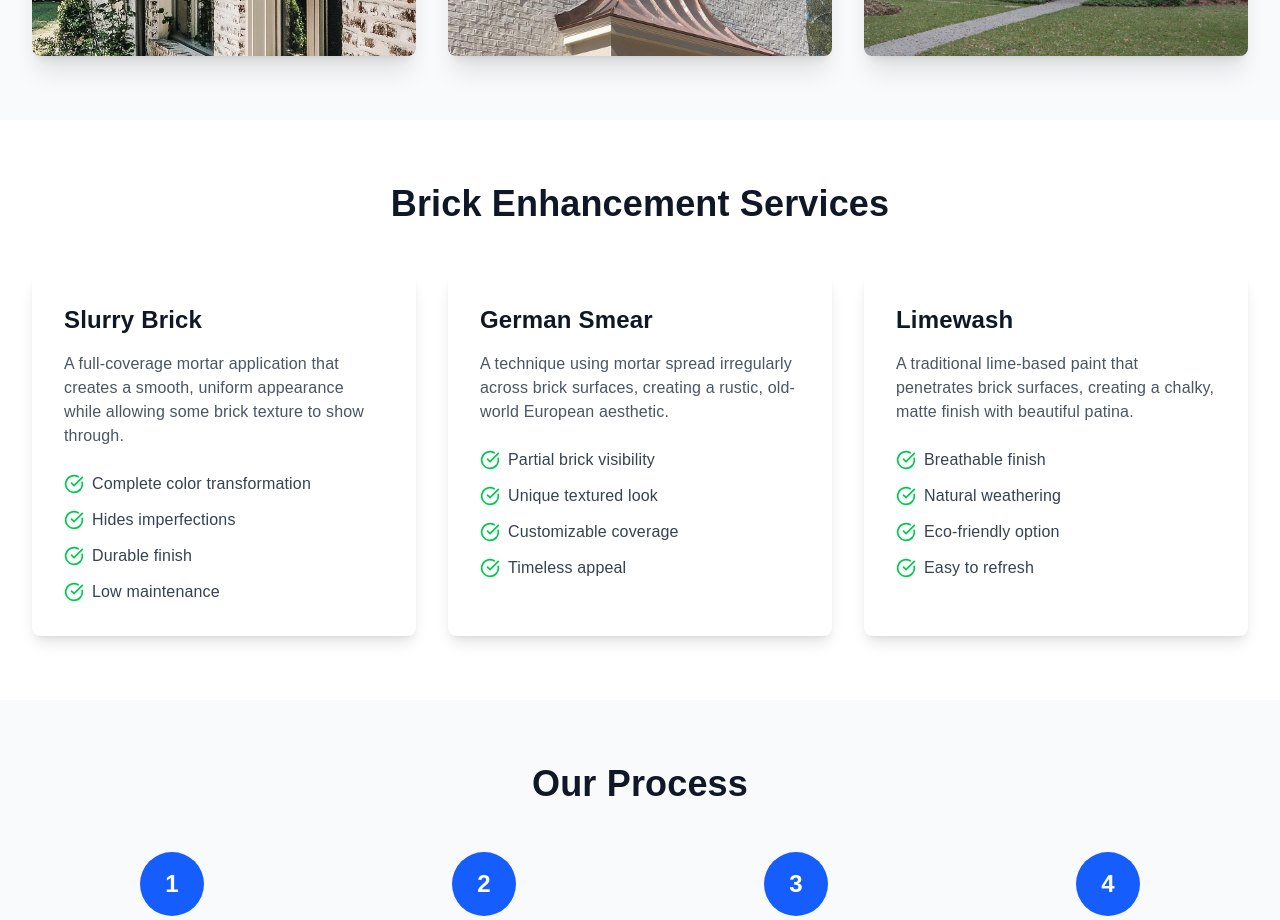
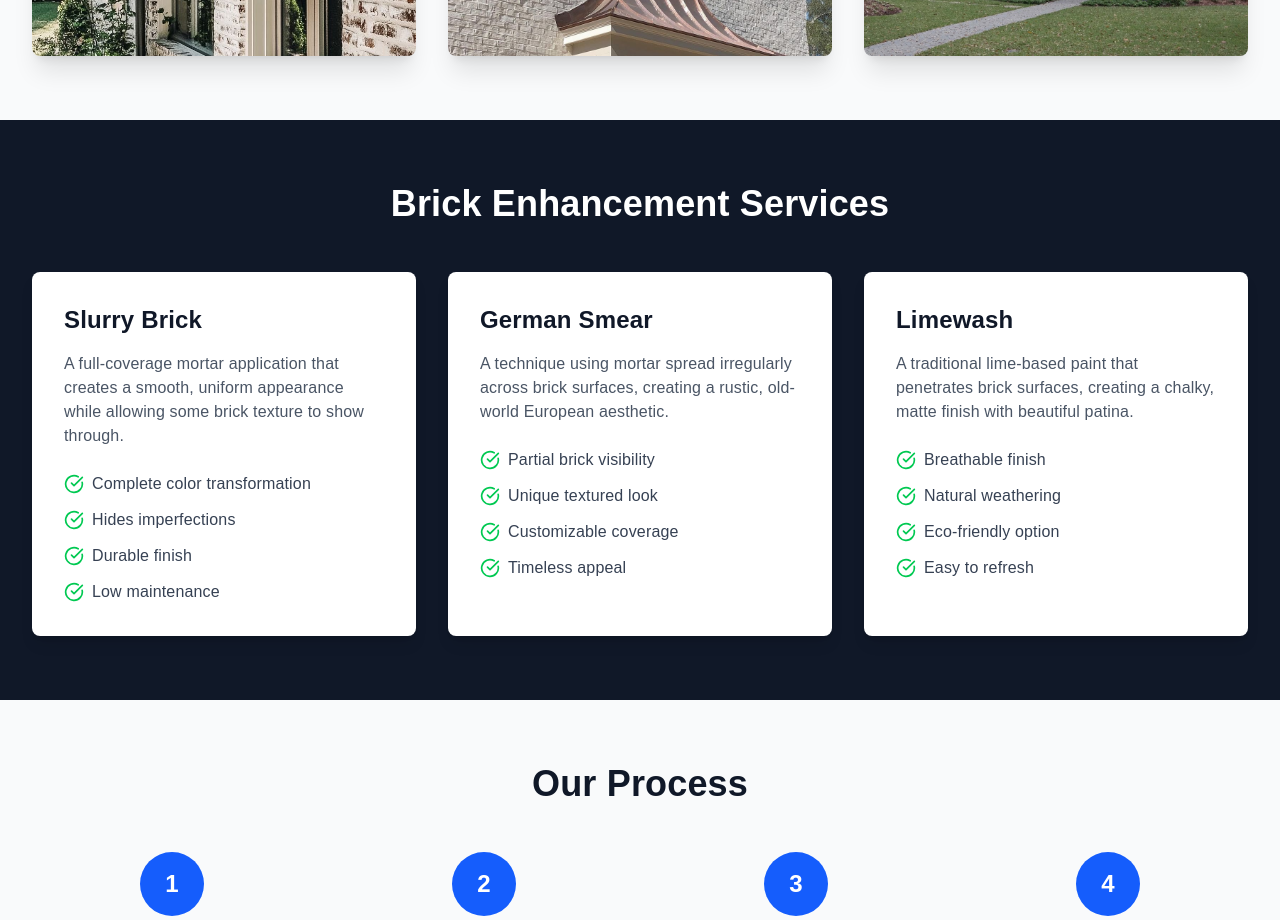
Before and after one commit to wilsonaustin10/great-rock-renovations, a Next.js app: page /brick-finishes in a window 1280 px wide. Shown: the part 1060-1980 px from the top of the page. Built offline with nearby package versions, Linux system fonts and the light colour scheme.

Commit message:
Improve visual contrast for brick services section heading
Changed the Brick Enhancement Services heading to white text on a dark gray background for better visual hierarchy and readability on the brick finishes page.

```diff
--- a/app/brick-finishes/page.tsx
+++ b/app/brick-finishes/page.tsx
@@ -191,9 +191,9 @@ export default function BrickFinishesPage() {
       </section>
 
       {/* Services Detail */}
-      <section className="py-16">
+      <section className="py-16 bg-gray-900">
         <div className="container mx-auto px-4 sm:px-6 lg:px-8">
-          <h2 className="text-3xl lg:text-4xl font-bold text-gray-900 text-center mb-12">
+          <h2 className="text-3xl lg:text-4xl font-bold text-white text-center mb-12">
             Brick Enhancement Services
           </h2>
           <div className="grid grid-cols-1 lg:grid-cols-3 gap-8">
```
